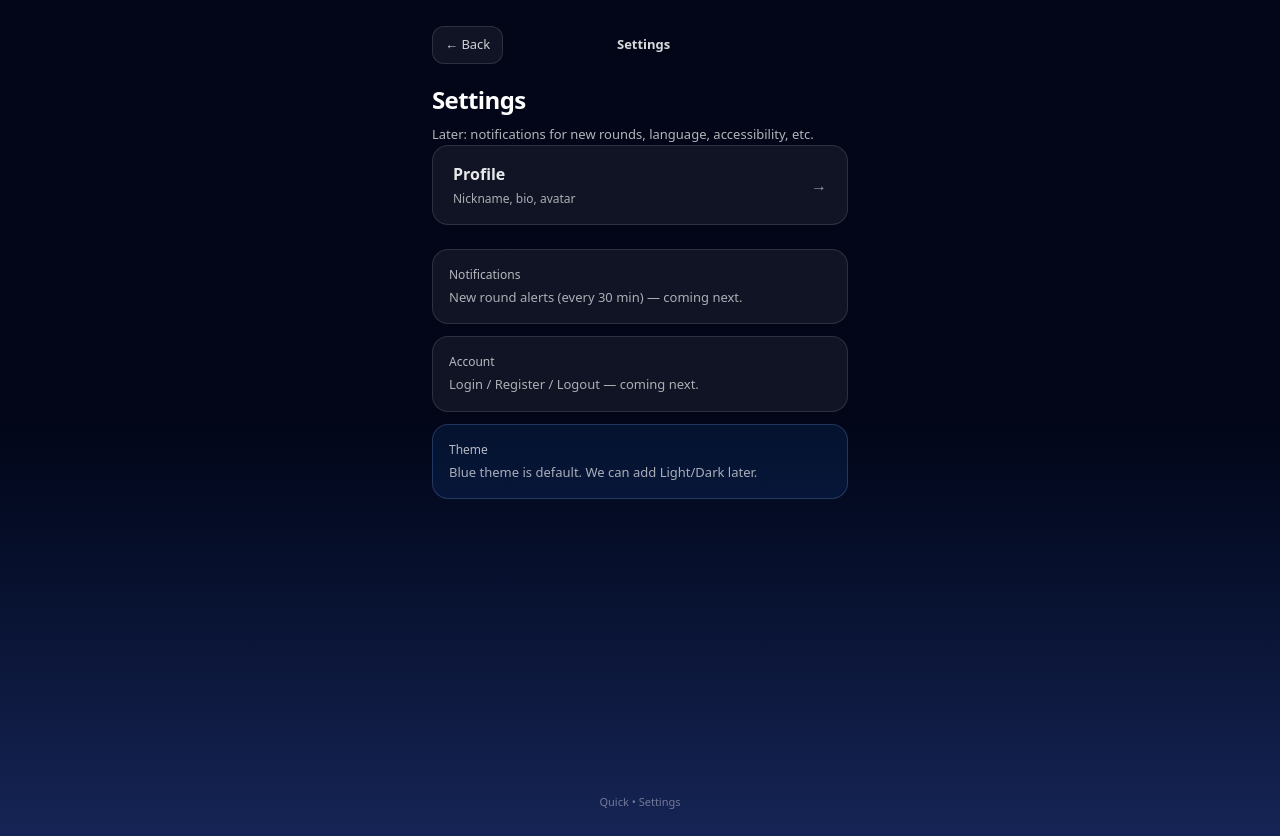
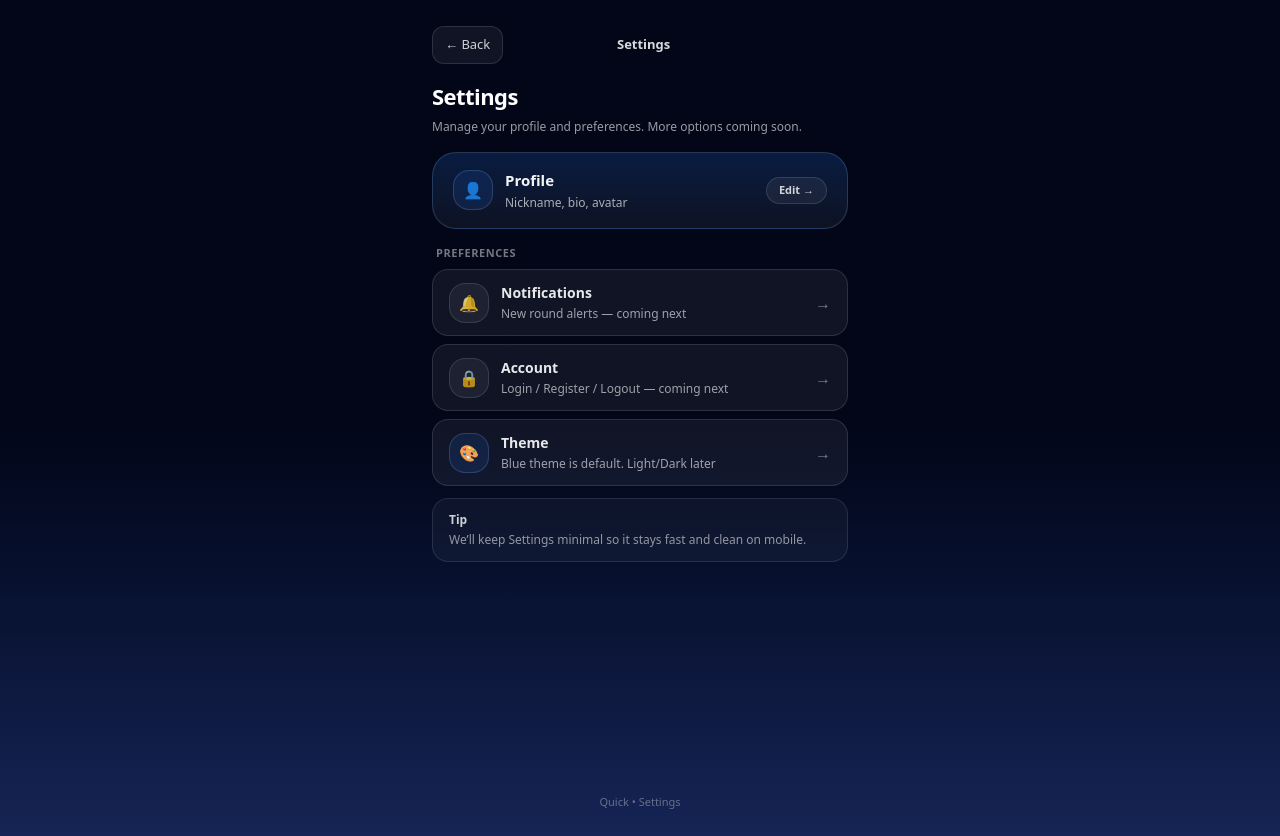
Before and after one commit to quickapp08/quick, a Next.js app: page /settings in a window 1280 px wide. Built offline with nearby package versions, Linux system fonts and the light colour scheme.

Commit message:
Settings page change/update

```diff
--- a/app/settings/page.tsx
+++ b/app/settings/page.tsx
@@ -21,6 +21,75 @@ function TopBar({ title }: { title: string }) {
   );
 }
 
+function Icon({
+  children,
+  tone,
+}: {
+  children: React.ReactNode;
+  tone?: "blue" | "slate" | "emerald";
+}) {
+  const cls =
+    tone === "emerald"
+      ? "border-emerald-300/20 bg-emerald-500/12 text-emerald-100"
+      : tone === "blue"
+      ? "border-blue-300/20 bg-blue-500/12 text-blue-100"
+      : "border-white/12 bg-white/6 text-white/80";
+
+  return (
+    <div
+      className={cx(
+        "grid h-10 w-10 place-items-center rounded-2xl border",
+        cls
+      )}
+      aria-hidden="true"
+    >
+      <span className="text-[16px] leading-none">{children}</span>
+    </div>
+  );
+}
+
+function RowLink({
+  href,
+  title,
+  subtitle,
+  icon,
+  tone,
+}: {
+  href?: string;
+  title: string;
+  subtitle: string;
+  icon: React.ReactNode;
+  tone?: "blue" | "slate" | "emerald";
+}) {
+  const content = (
+    <div className="flex items-center gap-3">
+      <Icon tone={tone}>{icon}</Icon>
+      <div className="min-w-0 flex-1">
+        <div className="text-[14px] font-semibold text-white/90">{title}</div>
+        <div className="mt-0.5 text-[12px] text-white/60">{subtitle}</div>
+      </div>
+      <div className="text-white/45">→</div>
+    </div>
+  );
+
+  if (href) {
+    return (
+      <Link
+        href={href}
+        className="block rounded-2xl border border-white/12 bg-white/6 px-4 py-3 transition hover:bg-white/10 active:scale-[0.98] touch-manipulation"
+      >
+        {content}
+      </Link>
+    );
+  }
+
+  return (
+    <div className="rounded-2xl border border-white/12 bg-white/6 px-4 py-3">
+      {content}
+    </div>
+  );
+}
+
 export default function SettingsPage() {
   return (
     <main
@@ -36,50 +105,87 @@ export default function SettingsPage() {
       <div className="mx-auto flex min-h-[100svh] max-w-md flex-col px-4">
         <header className="pt-2">
           <TopBar title="Settings" />
-          <h1 className="mt-5 text-2xl font-bold tracking-tight">Settings</h1>
-          <p className="mt-2 text-[13px] leading-relaxed text-white/70">
-            Later: notifications for new rounds, language, accessibility, etc.
+
+          <div className="mt-4">
+            <h1 className="text-[22px] font-bold tracking-tight">Settings</h1>
+            <p className="mt-1 text-[12px] leading-relaxed text-white/60">
+              Manage your profile and preferences. More options coming soon.
             </p>
+          </div>
         </header>
 
+        {/* Hero / Primary action */}
+        <section className="mt-4">
           <Link
             href="/profile"
-          className="block rounded-2xl border border-white/12 bg-white/6 px-5 py-4 transition hover:bg-white/10 active:scale-[0.98] touch-manipulation"
+            className={cx(
+              "block rounded-3xl border border-blue-300/20",
+              "bg-gradient-to-b from-blue-500/18 to-white/5",
+              "px-5 py-4 transition hover:-translate-y-[1px] hover:shadow-[0_0_40px_rgba(59,130,246,0.25)] active:scale-[0.98] touch-manipulation"
+            )}
           >
-          <div className="flex items-center justify-between">
+            <div className="flex items-center justify-between gap-3">
+              <div className="flex items-center gap-3">
+                <Icon tone="blue">👤</Icon>
                 <div>
-              <div className="text-[16px] font-semibold text-white/90">Profile</div>
-           <div className="mt-1 text-[12px] text-white/65">Nickname, bio, avatar</div>
+                  <div className="text-[15px] font-semibold text-white/95">
+                    Profile
                   </div>
-          <div className="text-white/55">→</div>
+                  <div className="mt-0.5 text-[12px] text-white/65">
+                    Nickname, bio, avatar
+                  </div>
+                </div>
+              </div>
+              <div className="rounded-full border border-white/12 bg-white/6 px-3 py-1 text-[11px] font-semibold text-white/80">
+                Edit →
+              </div>
             </div>
           </Link>
+        </section>
 
-
-        <section className="mt-6 space-y-3">
-          <div className="rounded-2xl border border-white/12 bg-white/6 p-4">
-            <div className="text-[12px] text-white/70">Notifications</div>
-            <div className="mt-1 text-[13px] text-white/65">
-              New round alerts (every 30 min) — coming next.
+        {/* List */}
+        <section className="mt-4 space-y-2">
+          <div className="px-1">
+            <div className="text-[11px] font-semibold uppercase tracking-wider text-white/45">
+              Preferences
             </div>
           </div>
 
-          <div className="rounded-2xl border border-white/12 bg-white/6 p-4">
-            <div className="text-[12px] text-white/70">Account</div>
-            <div className="mt-1 text-[13px] text-white/65">
-              Login / Register / Logout — coming next.
+          <RowLink
+            title="Notifications"
+            subtitle="New round alerts — coming next"
+            icon="🔔"
+            tone="slate"
+          />
+
+          <RowLink
+            title="Account"
+            subtitle="Login / Register / Logout — coming next"
+            icon="🔒"
+            tone="slate"
+          />
+
+          <RowLink
+            title="Theme"
+            subtitle="Blue theme is default. Light/Dark later"
+            icon="🎨"
+            tone="blue"
+          />
+        </section>
+
+        {/* Subtle info card */}
+        <section className="mt-3">
+          <div className="rounded-2xl border border-white/10 bg-white/4 px-4 py-3">
+            <div className="text-[12px] font-semibold text-white/80">
+              Tip
             </div>
-          </div>
-
-          <div className="rounded-2xl border border-blue-300/20 bg-blue-500/10 p-4">
-            <div className="text-[12px] text-white/70">Theme</div>
-            <div className="mt-1 text-[13px] text-white/65">
-              Blue theme is default. We can add Light/Dark later.
+            <div className="mt-0.5 text-[12px] text-white/55">
+              We’ll keep Settings minimal so it stays fast and clean on mobile.
             </div>
           </div>
         </section>
 
-        <footer className="mt-auto pb-2 pt-8 text-center text-[11px] text-white/40">
+        <footer className="mt-auto pb-2 pt-6 text-center text-[11px] text-white/35">
           Quick • Settings
         </footer>
       </div>
```
Lines whose indentation alone changed are shown as unchanged.
